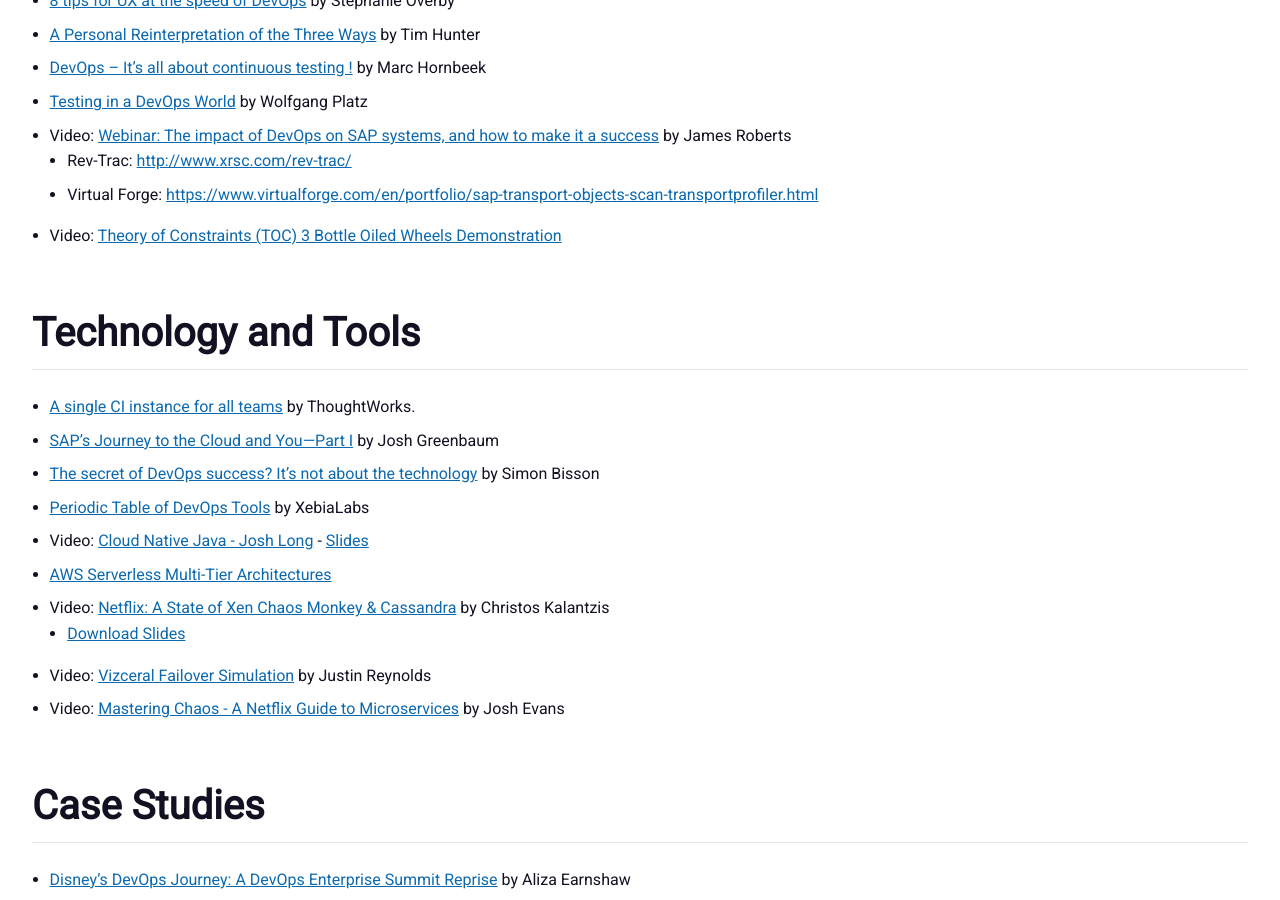
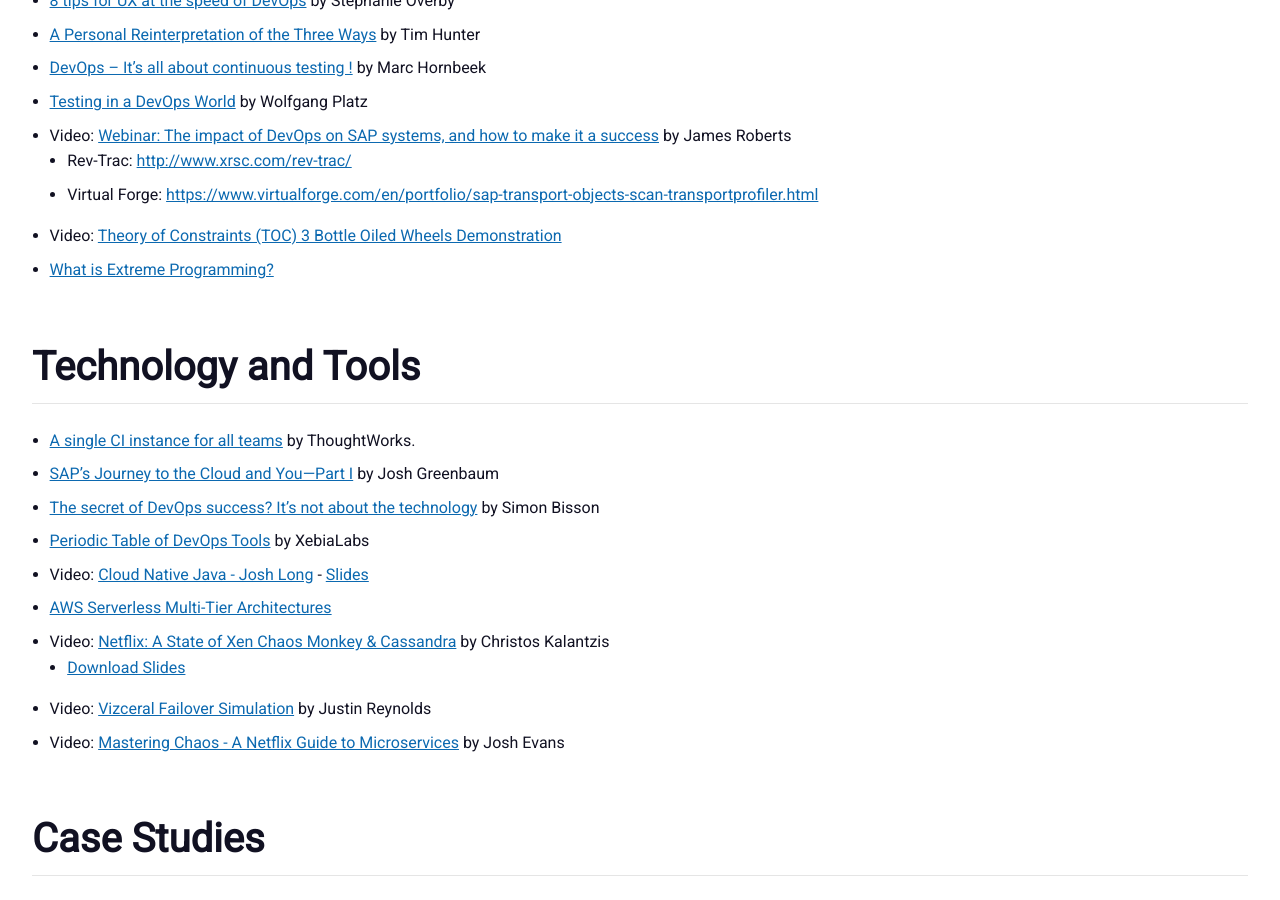
Before and after one commit to shruti170901/hola.github.io, a Jekyll site: the page built from devops/index.md, in a window 1280 px wide and 900 px high, scrolled down 974 px. Built offline with Jekyll 4.4.1, drawn with Linux system fonts in a browser that asks for light colours.

Commit message:
Added What is extreme programming

```diff
--- a/devops/index.md
+++ b/devops/index.md
@@ -28,6 +28,7 @@ description: Here you can find information and resources about DevOps.
   - Rev-Trac: [http://www.xrsc.com/rev-trac/](http://www.xrsc.com/rev-trac/)
   - Virtual Forge: [https://www.virtualforge.com/en/portfolio/sap-transport-objects-scan-transportprofiler.html](https://www.virtualforge.com/en/portfolio/sap-transport-objects-scan-transportprofiler.html)
 - Video: [Theory of Constraints (TOC) 3 Bottle Oiled Wheels Demonstration](https://youtu.be/mWh0cSsNmGY)
+- [What is Extreme Programming?](http://web.archive.org/web/20081204043819/http://www.xprogramming.com/xpmag/whatisxp.htm)
 
 # Technology and Tools
 
```
